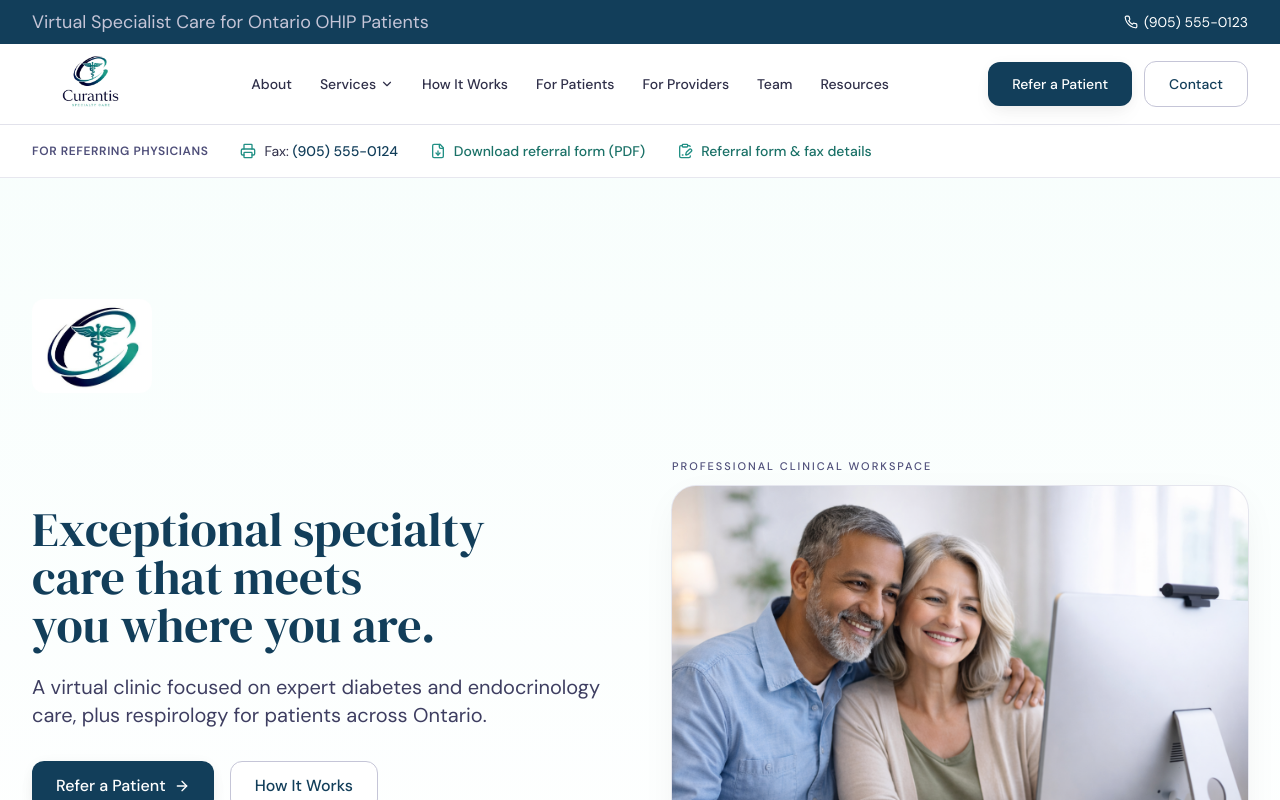
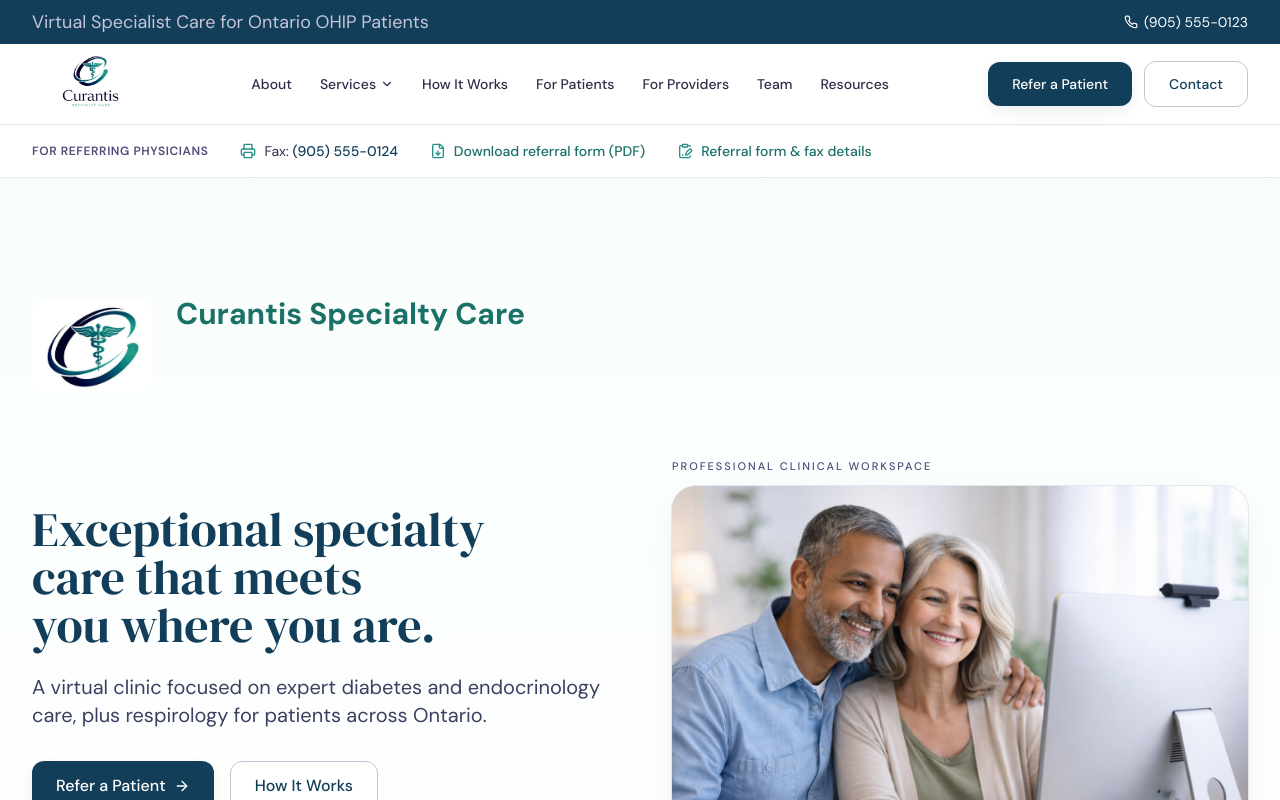
Before and after one commit to darshankhanguramd-netizen/Curantis-Website, a Next.js app: page / in a window 1280 px wide. Shown: the top 800 px of the page. Built offline with nearby package versions, Linux system fonts and the light colour scheme.

Commit message:
Add clinic name next to homepage logo

```diff
--- a/app/page.tsx
+++ b/app/page.tsx
@@ -62,7 +62,7 @@ export default function HomePage() {
           </div>
         </div>
         <div className="container-wide pt-16 md:pt-24 lg:pt-32 pb-12 md:pb-16 lg:pb-20">
-          <div className="flex items-start gap-8 mb-8 min-h-[120px]">
+          <div className="flex items-start gap-6 mb-8 min-h-[120px]">
             <div className="shrink-0 flex items-center justify-start h-[120px] mt-[-20px]">
               <Image
                 src="/images/brand/logo-home.jpg"
@@ -72,6 +72,9 @@ export default function HomePage() {
                 className="rounded-xl"
                 priority
               />
+            </div>
+            <div className="flex items-center mt-[-10px]">
+              <span className="text-2xl md:text-3xl font-bold text-brand-700 whitespace-nowrap">Curantis Specialty Care</span>
             </div>
           </div>
           <div className="grid lg:grid-cols-2 gap-12 lg:gap-16 items-center">
```
